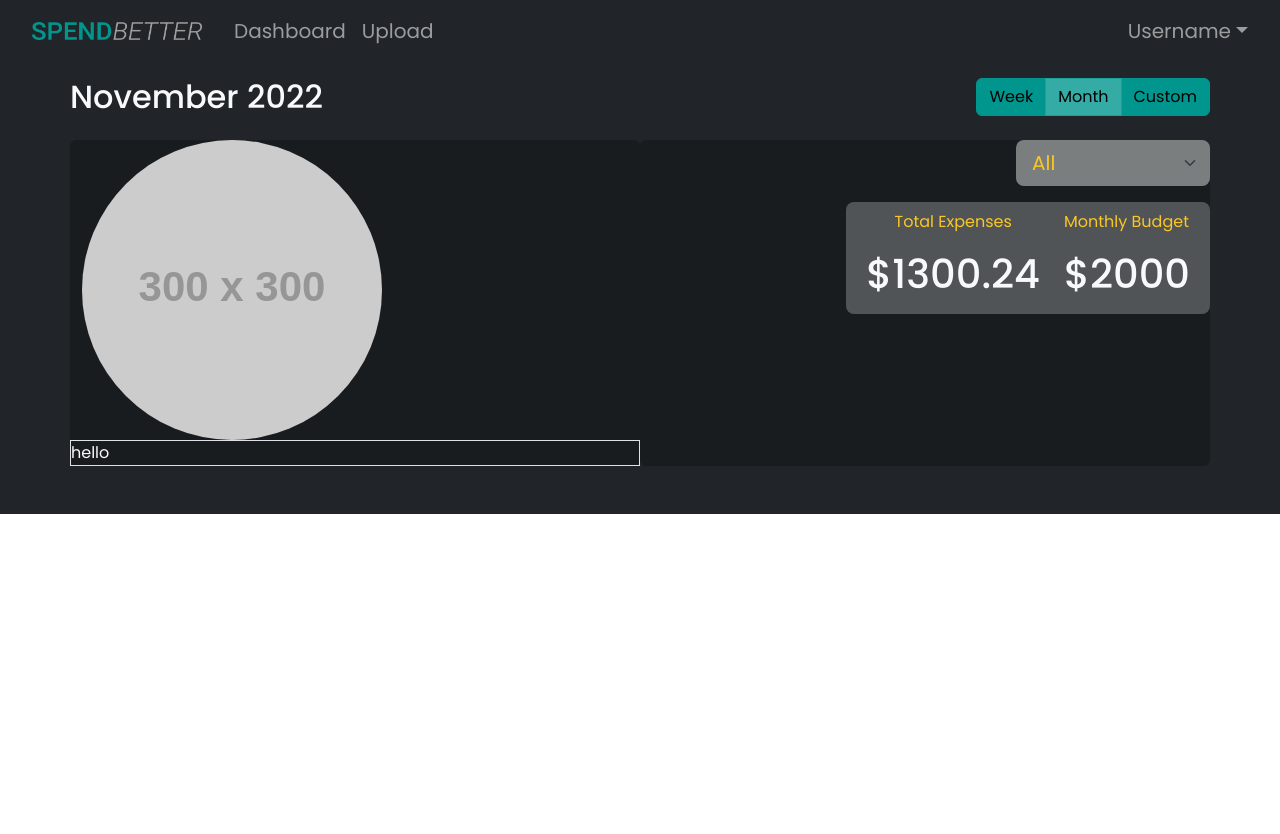
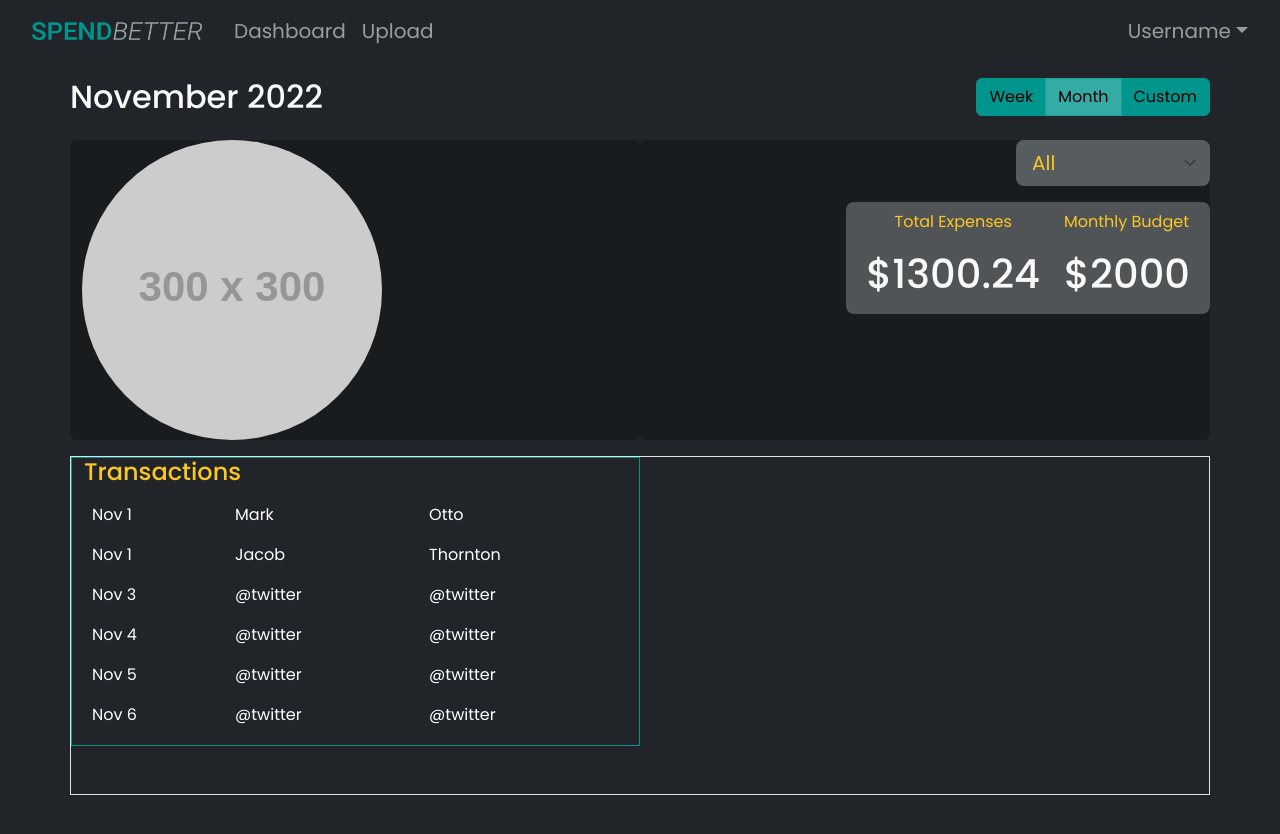
Before and after one commit to nickmendezFlatiron/budget-app, a React (Vite) app in the folder client/: page /dashboard in a window 1280 px wide. Shown: the top 834 px of the page. Before the commit the page ends 800 px from the top, so only its background shows below. Built offline with nearby package versions, Linux system fonts and the light colour scheme.

Commit message:
styled scrollbar for dashboard table

```diff
--- a/client/src/dashboard/CategorySelect.jsx
+++ b/client/src/dashboard/CategorySelect.jsx
@@ -21,7 +21,7 @@ const CategorySelect = () =>
   return (
     <Form.Select
       size="lg"
-      className="bg-light text-warning bg-opacity-25 border-0"
+      className="bg-secondary text-warning bg-opacity-25 border-0"
       onChange={(e)=>{setSelectedOption(e.target.value)}}
     >
       {renderOptions}
--- a/client/src/dashboard/Dashboard.jsx
+++ b/client/src/dashboard/Dashboard.jsx
@@ -1,5 +1,6 @@
 import React, {useState} from 'react'
 import CategorySelect from './CategorySelect';
+import TransactionTable from './TransactionTable';
 
 import Container from 'react-bootstrap/Container';
 import Col from 'react-bootstrap/Col';
@@ -38,16 +39,10 @@ const Dashboard = () => {
             <h2>November 2022</h2>
           </Col>
         </Row>
-        <Row className="pt-3" xs={1} md={2} lg={2}>
+        <Row className="pt-3" xs={1} md={2}>
           <Col className="rounded bg-black bg-opacity-25 text-center text-lg-start ">
             <img src="https://via.placeholder.com/300" alt="Chart" className="rounded-circle"/>
-            <Row className="border text-start p-0">
-              hello
-            </Row>
           </Col>
-          {/* <Col xs={{order: "last"}} lg={{order: 2}}>
-
-          </Col> */}
           <Col className="rounded bg-black pe-lg-0 bg-opacity-25 text-center text-lg-start mt-3 mt-lg-0 ">
             <div className=" rounded rounded-3 mb-3 d-flex row row-auto bg-light bg-opacity-25 max-content">
               <CategorySelect />
@@ -64,6 +59,17 @@ const Dashboard = () => {
             </div>
           </Col>
         </Row>
+        <Row xs={1} md={2} className="border pb-5 mt-3">
+          <Col className="border border-primary">
+            <h4 className="text-center text-lg-start text-warning">Transactions</h4>
+            <div className="dash-transaction-table">
+              <TransactionTable />
+            </div>
+          </Col>
+          <Col>
+
+          </Col>
+        </Row>
       </Container>
     </div>
   )
--- /dev/null
+++ b/client/src/dashboard/TransactionTable.jsx
@@ -0,0 +1,45 @@
+import React from 'react'
+import Table from 'react-bootstrap/Table'
+
+const TransactionTable = () => {
+  return (
+   <>
+    <Table hover variant='dark' >
+      <tbody className='text-start'>
+        <tr className="dash-transaction-td">
+          <td>Nov 1</td>
+          <td>Mark</td>
+          <td>Otto</td>
+        </tr>
+        <tr className="dash-transaction-td">
+          <td>Nov 1</td>
+          <td>Jacob</td>
+          <td>Thornton</td>
+        </tr>
+        <tr className="dash-transaction-td">
+          <td>Nov 3</td>
+          <td>@twitter</td>
+          <td>@twitter</td>
+        </tr>
+        <tr className="dash-transaction-td">
+          <td>Nov 4</td>
+          <td>@twitter</td>
+          <td>@twitter</td>
+        </tr>
+        <tr className="dash-transaction-td">
+          <td>Nov 5</td>
+          <td>@twitter</td>
+          <td>@twitter</td>
+        </tr>
+        <tr className="dash-transaction-td">
+          <td>Nov 6</td>
+          <td>@twitter</td>
+          <td>@twitter</td>
+        </tr>
+      </tbody>
+    </Table>
+   </>
+  )
+}
+
+export default TransactionTable
--- a/client/src/styles/index.css
+++ b/client/src/styles/index.css
@@ -62,3 +62,21 @@ body::-webkit-scrollbar {
   margin-right: 5px;
   margin-left: 5px;
 }}
+
+.dash-transaction-table {
+  max-height: 250px !important;
+  overflow-y: auto;
+}::-webkit-scrollbar{
+  background-color: transparent;;
+}
+.dash-transaction-table::-webkit-scrollbar-thumb{
+  background-color: #01968c57;
+  border-radius: 40px;
+}
+
+
+
+
+.dash-transaction-td {
+  border-style : hidden!important;
+}
```
